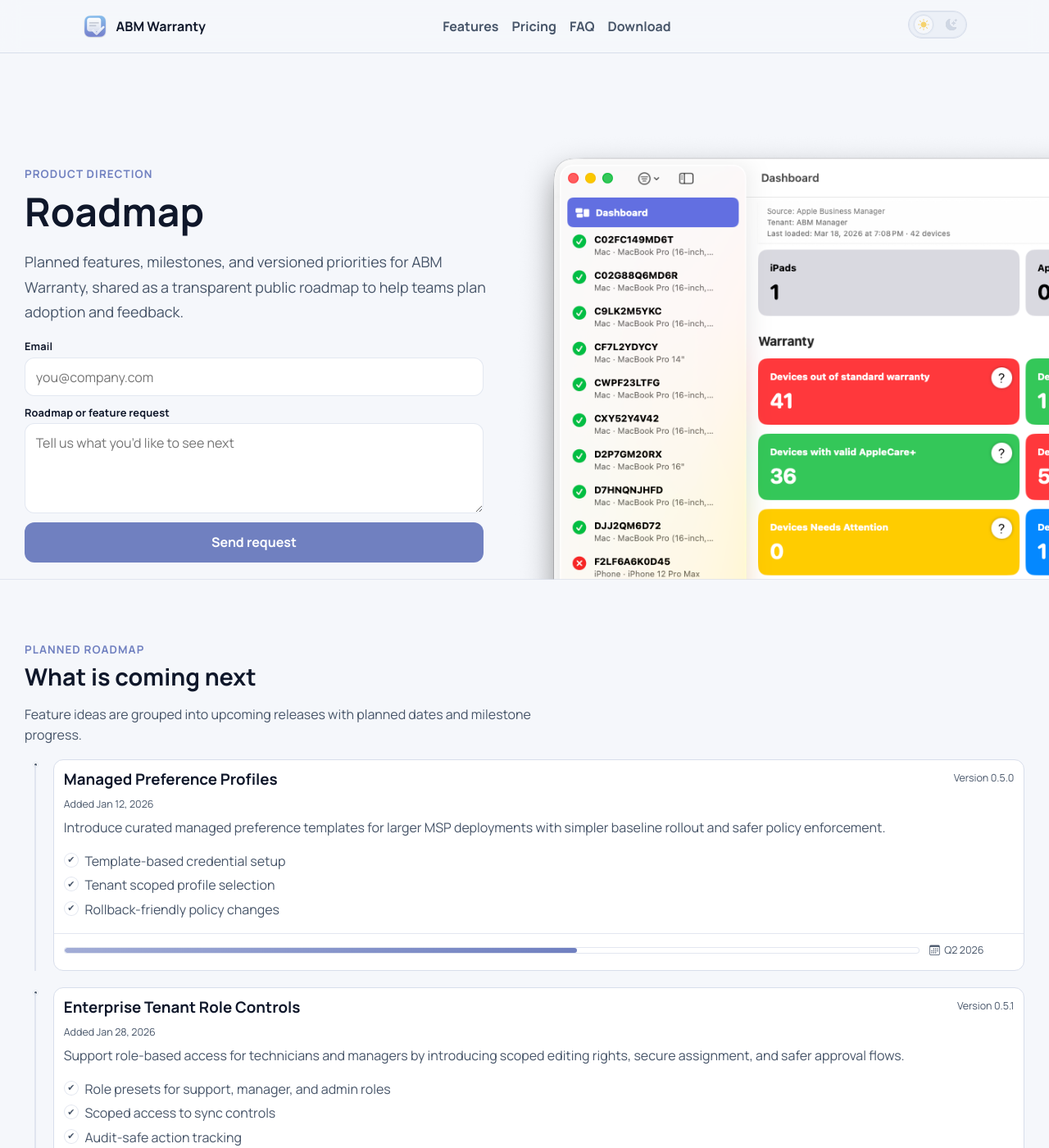
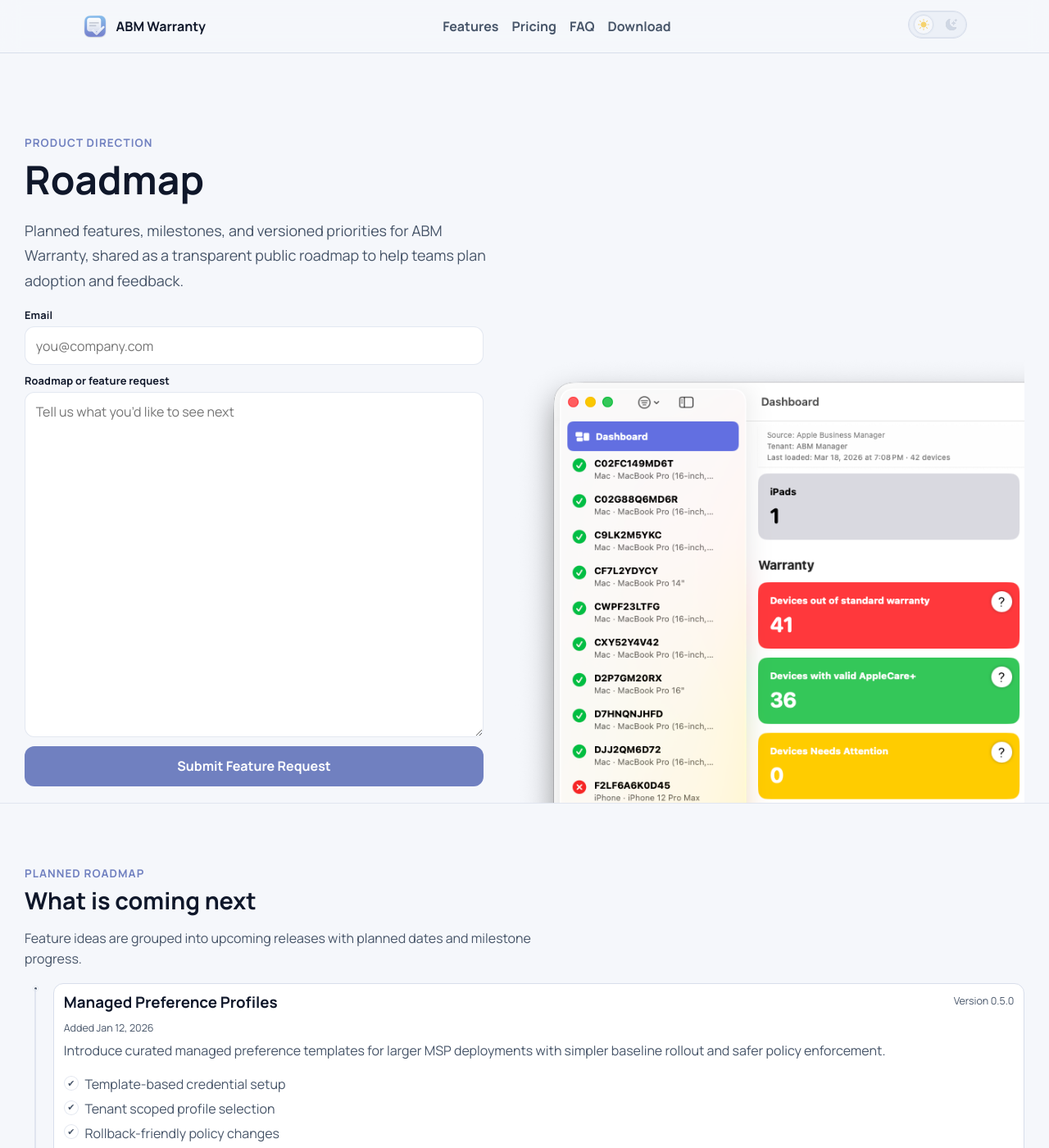
Before and after one commit to jonbrown21/abmwarranty, a Jekyll site: the page built from roadmap.md, in a window 1280 px wide and 1400 px high. Shown: the whole window at 82% size. Built offline with Jekyll 4.4.1, drawn with Linux system fonts in a browser that asks for light colours.

Commit message:
feat: expand roadmap request form and hero-wide confetti

```diff
--- a/_includes/sections/roadmap-hero-form.html
+++ b/_includes/sections/roadmap-hero-form.html
@@ -24,13 +24,13 @@
       <textarea
         id="roadmap-message"
         name="message"
-        rows="3"
+        rows="18"
         placeholder="Tell us what you’d like to see next"
         required
       ></textarea>
     </div>
 
-    <button type="submit">Send request</button>
+    <button type="submit">Submit Feature Request</button>
   </form>
 
   <p id="roadmap-hero-form-status" class="roadmap-hero-form-success" hidden>
--- a/assets/css/main.css
+++ b/assets/css/main.css
@@ -172,8 +172,6 @@ img { max-width: 100%; height: auto; display: block; }
 .roadmap-hero-form-wrap {
   margin-top: 0.9rem;
   max-width: 560px;
-  position: relative;
-  overflow: clip;
 }
 
 .roadmap-hero-form-wrap > .roadmap-hero-form-success {
@@ -228,7 +226,7 @@ img { max-width: 100%; height: auto; display: block; }
 
 .roadmap-hero-form textarea {
   resize: vertical;
-  min-height: 110px;
+  min-height: 360px;
 }
 
 .roadmap-hero-form button {
@@ -254,11 +252,19 @@ img { max-width: 100%; height: auto; display: block; }
 
 .roadmap-hero-form-confetti {
   position: absolute;
-  inset: 0;
+  top: 0;
+  left: 0;
+  right: 0;
+  bottom: 0;
   height: 100%;
   overflow: hidden;
   pointer-events: none;
-  z-index: 0;
+  z-index: 2;
+}
+
+.hero-band--roadmap .hero-shell {
+  position: relative;
+  overflow: hidden;
 }
 
 .confetti-piece {
```
